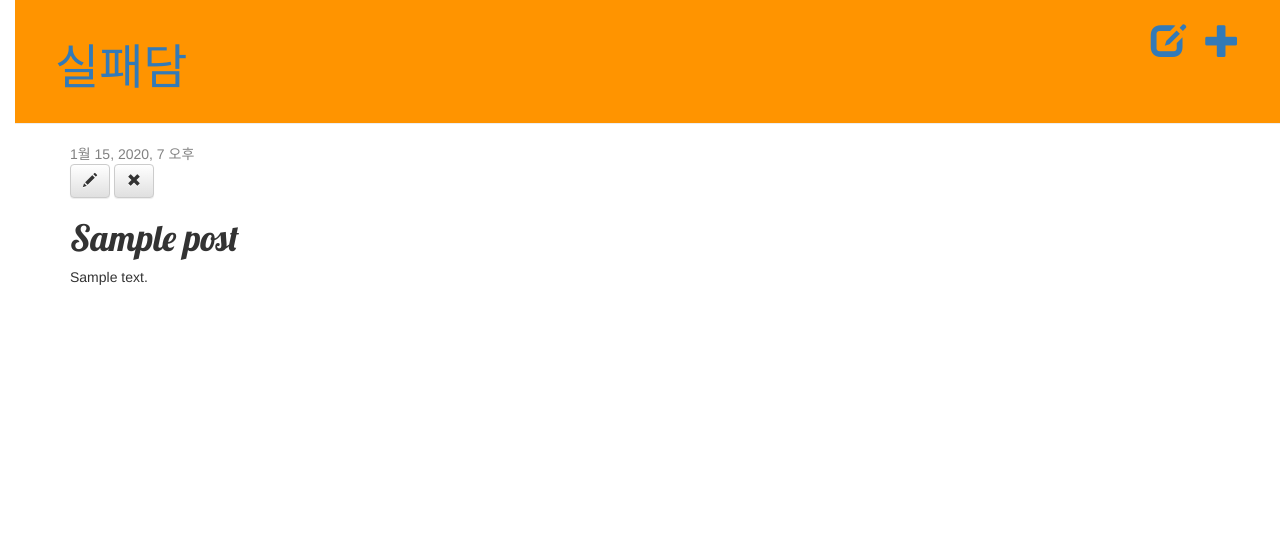
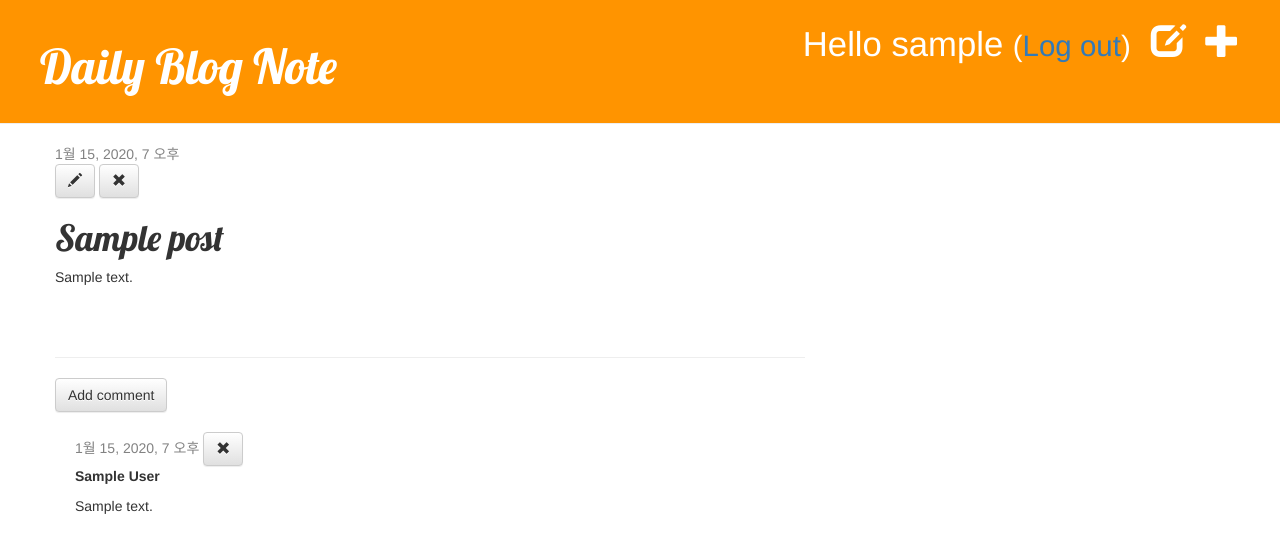
Before and after one commit to monostyle/myblog, a Django app: page /post/1/ in a window 1280 px wide. Shown: the top 553 px of the page. Run offline with Django 3.2, Linux system fonts and the light colour scheme; a user stored in the database is signed in; tables that the repository leaves empty hold one stand-in row (values such as "Sample post"); some libraries are stand-ins or nearby versions.

Commit message:
comment possible

```diff
--- a/blog/admin.py
+++ b/blog/admin.py
@@ -1,4 +1,5 @@
 from django.contrib import admin
-from .models import Post
+from .models import Post, Comment
 
 admin.site.register(Post)
+admin.site.register(Comment)
--- a/blog/models.py
+++ b/blog/models.py
@@ -21,3 +21,17 @@ class Post(models.Model):
     def publish(self):
         self.published_date = timezone.now()
         self.save()
+
+class Comment(models.Model):
+    post = models.ForeignKey('blog.Post', related_name='comments')
+    author = models.CharField(max_length=200)
+    text = models.TextField()
+    created_date = models.DateTimeField(default=timezone.now)
+    approved_comment = models.BooleanField(default=False)
+
+    def approve(self):
+        self.approved_comment = True
+        self.save()
+
+    def __str__(self):
+        return self.text
--- a/blog/static/css/blog.css
+++ b/blog/static/css/blog.css
@@ -1,12 +1,3 @@
-h1 a {
-    color:  "yellow";
-    font-family: 'Lobster','궁서';
-}
-
-body {
-    padding-left: 15px;
-}
-
 .page-header {
     background-color: #ff9400;
     margin-top: 0;
@@ -14,7 +5,7 @@ body {
 }
 
 .page-header h1, .page-header h1 a, .page-header h1 a:visited, .page-header h1 a:active {
-    color: "white";
+    color: #ffffff;
     font-size: 36pt;
     text-decoration: none;
 }
@@ -24,7 +15,7 @@ body {
 }
 
 h1, h2, h3, h4 {
-    font-family: 'Lobster','궁서', cursive;
+    font-family: 'Lobster', cursive;
 }
 
 .date {
@@ -40,7 +31,7 @@ h1, h2, h3, h4 {
 }
 
 .top-menu, .top-menu:hover, .top-menu:visited {
-    color: "green";
+    color: #ffffff;
     float: right;
     font-size: 26pt;
     margin-right: 20px;
@@ -53,3 +44,7 @@ h1, h2, h3, h4 {
 .post h1 a, .post h1 a:visited {
     color: #000000;
 }
+
+.comment {
+    margin: 20px 0px 20px 20px;
+}
--- a/blog/templates/blog/base.html
+++ b/blog/templates/blog/base.html
@@ -2,7 +2,7 @@
 {% load staticfiles %}
 <html>
     <head>
-        <title>Django Girls blog</title>
+        <title>Blog</title>
         <link rel="stylesheet" href="//maxcdn.bootstrapcdn.com/bootstrap/3.2.0/css/bootstrap.min.css">
         <link rel="stylesheet" href="//maxcdn.bootstrapcdn.com/bootstrap/3.2.0/css/bootstrap-theme.min.css">
         <link href='//fonts.googleapis.com/css?family=Lobster&subset=latin,latin-ext' rel='stylesheet' type='text/css'>
@@ -12,11 +12,12 @@
         <div class="page-header">
             {% if user.is_authenticated %}
                 <a href="{% url 'post_new' %}" class="top-menu"><span class="glyphicon glyphicon-plus"></span></a>
+                <a href="{% url 'post_draft_list' %}" class="top-menu"><span class="glyphicon glyphicon-edit"></span></a>
+                <p class="top-menu">Hello {{ user.username }} <small>(<a href="{% url 'logout' %}">Log out</a>)</small></p>
+            {% else %}
+                <a href="{% url 'login' %}" class="top-menu"><span class="glyphicon glyphicon-lock"></span></a>
             {% endif %}
-         {% if user.is_authenticated %}
-            <a href="{% url 'post_draft_list' %}" class="top-menu"><span class="glyphicon glyphicon-edit"></span></a>
-        {% endif %}
-        <h1><a href="/">실패담</a></h1>
+            <h1><a href="/">Daily Blog Note</a></h1>
         </div>
         <div class="content container">
             <div class="row">
--- a/blog/templates/blog/post_detail.html
+++ b/blog/templates/blog/post_detail.html
@@ -20,6 +20,24 @@
         {% endif %}
         <h1>{{ post.title }}</h1>
         <p>{{ post.text|linebreaksbr }}</p>
+    </div>
 
+    <hr>
+        <a class="btn btn-default" href="{% url 'add_comment_to_post' pk=post.pk %}">Add comment</a>
+        {% for comment in post.comments.all %}
+
+    <div class="comment">
+        <div class="date">
+            {{ comment.created_date }}
+             {% if user.is_authenticated %}
+                <a class="btn btn-default" href="{% url 'comment_remove' pk=comment.pk %}"><span class="glyphicon glyphicon-remove"></span></a>
+            {% endif %}
+        </div>
+        <strong>{{ comment.author }}</strong>
+        <p>{{ comment.text|linebreaks }}</p>
     </div>
+
+    {% empty %}
+        <p>No comments here yet :(</p>
+    {% endfor %}
 {% endblock %}
--- a/blog/templates/blog/post_list.html
+++ b/blog/templates/blog/post_list.html
@@ -9,6 +9,7 @@
             <div class="date">
                 {{ post.published_date }}
             </div>
+            <a href="{% url 'post_detail' pk=post.pk %}">Comments: {{ post.approved_comments.count }}</a>
         </div>
     {% endfor %}
 {% endblock %}
--- a/blog/urls.py
+++ b/blog/urls.py
@@ -9,4 +9,7 @@ urlpatterns = [
     url(r'^drafts/$', views.post_draft_list, name='post_draft_list'),
     url(r'^post/(?P<pk>\d+)/publish/$', views.post_publish, name='post_publish'),
     url(r'^post/(?P<pk>\d+)/remove/$', views.post_remove, name='post_remove'),
+    url(r'^post/(?P<pk>\d+)/comment/$', views.add_comment_to_post, name='add_comment_to_post'),
+    url(r'^comment/(?P<pk>\d+)/approve/$', views.comment_approve, name='comment_approve'),
+    url(r'^comment/(?P<pk>\d+)/remove/$', views.comment_remove, name='comment_remove'),
 ]
--- a/blog/views.py
+++ b/blog/views.py
@@ -1,8 +1,9 @@
 from django.shortcuts import render, get_object_or_404
 from django.utils import timezone
 from django.shortcuts import redirect
-from .models import Post
-from .forms import PostForm
+from .models import Post, Comment
+from .forms import PostForm, CommentForm
+from django.contrib.auth.decorators import login_required
 
 def post_list(request):
     posts = Post.objects.filter(published_date__lte=timezone.now()).order_by('published_date')
@@ -12,6 +13,7 @@ def post_detail(request, pk):
     post = get_object_or_404(Post, pk=pk)
     return render(request, 'blog/post_detail.html', {'post': post})
 
+@login_required
 def post_new(request):
     if request.method == "POST":
         form = PostForm(request.POST)
@@ -24,6 +26,7 @@ def post_new(request):
         form = PostForm()
     return render(request, 'blog/post_edit.html', {'form': form})
 
+@login_required
 def post_edit(request, pk):
     post = get_object_or_404(Post, pk=pk)
     if request.method == "POST":
@@ -37,16 +40,44 @@ def post_edit(request, pk):
         form = PostForm(instance=post)
     return render(request, 'blog/post_edit.html', {'form': form})
 
+@login_required
 def post_draft_list(request):
     posts = Post.objects.filter(published_date__isnull=True).order_by('created_date')
     return render(request, 'blog/post_draft_list.html', {'posts': posts})
 
+@login_required
 def post_publish(request, pk):
     post = get_object_or_404(Post, pk=pk)
     post.publish()
     return redirect('post_detail', pk=pk)
 
+@login_required
 def post_remove(request, pk):
     post = get_object_or_404(Post, pk=pk)
     post.delete()
     return redirect('post_list')
+
+def add_comment_to_post(request, pk):
+    post = get_object_or_404(Post, pk=pk)
+    if request.method == "POST":
+        form = CommentForm(request.POST)
+        if form.is_valid():
+            comment = form.save(commit=False)
+            comment.post = post
+            comment.save()
+            return redirect('post_detail', pk=post.pk)
+    else:
+        form = CommentForm()
+    return render(request, 'blog/add_comment_to_post.html', {'form': form})
+
+@login_required
+def comment_remove(request, pk):
+    comment = get_object_or_404(Comment, pk=pk)
+    comment.delete()
+    return redirect('post_detail', pk=comment.post.pk)
+
+@login_required
+def comment_approve(request, pk):
+    comment = get_object_or_404(Comment, pk=pk)
+    comment.approve()
+    return redirect('post_detail', pk=comment.post.pk)
--- a/mysite/settings.py
+++ b/mysite/settings.py
@@ -120,3 +120,5 @@ USE_TZ = True
 
 STATIC_URL = '/static/'
 STATIC_ROOT = os.path.join(BASE_DIR, 'static')
+
+LOGIN_REDIRECT_URL = '/'
--- a/mysite/urls.py
+++ b/mysite/urls.py
@@ -16,7 +16,11 @@ Including another URLconf
 from django.conf.urls import url,include
 from django.contrib import admin
 
+from django.contrib.auth import views
+
 urlpatterns = [
     url(r'^admin/', admin.site.urls),
+    url(r'^accounts/login/$', views.login, name='login'),
+    url(r'^accounts/logout/$', views.logout, name='logout', kwargs={'next_page': '/'}),
     url(r'', include('blog.urls')),
 ]
```
Also changed, not shown: blog/forms.py (+7 -1 lines), blog/templates/blog/add_comment_to_post.html (added, +10 -0 lines), blog/templates/registration/login.html (added, +25 -0 lines), blog/migrations/0002_comment.py (added). Lines whose indentation alone changed are shown as unchanged.
